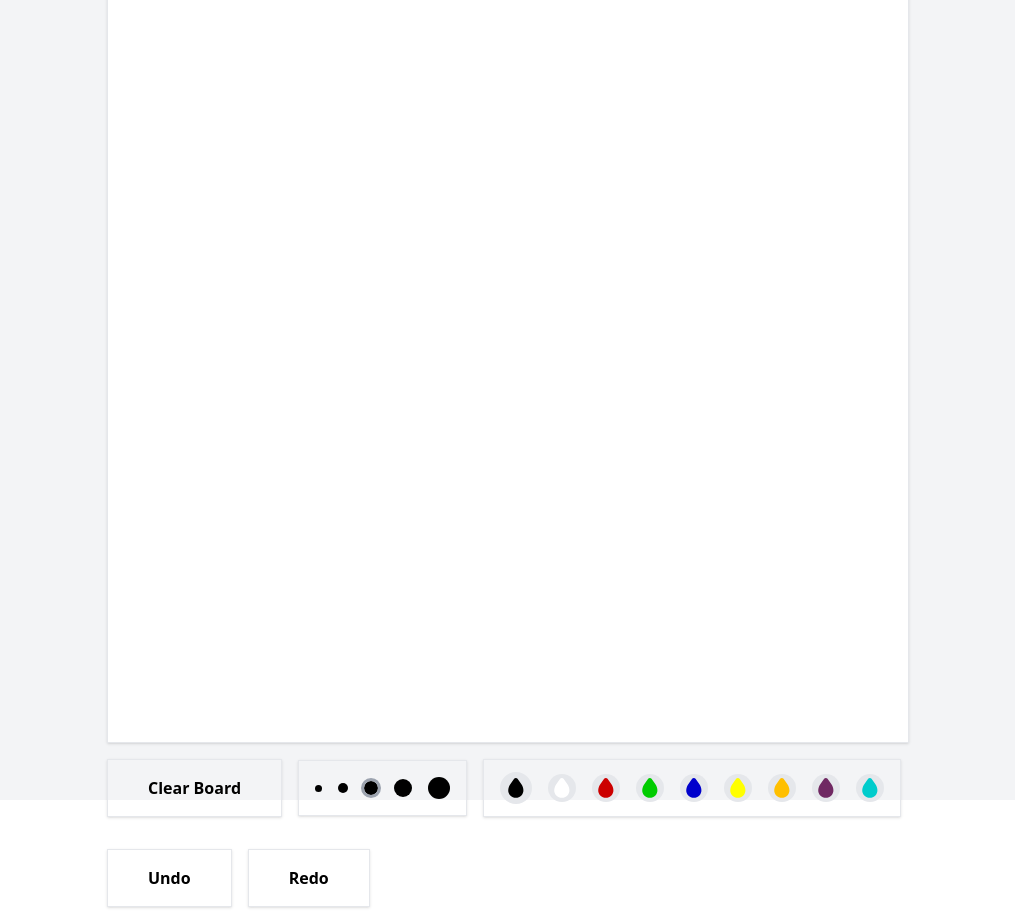
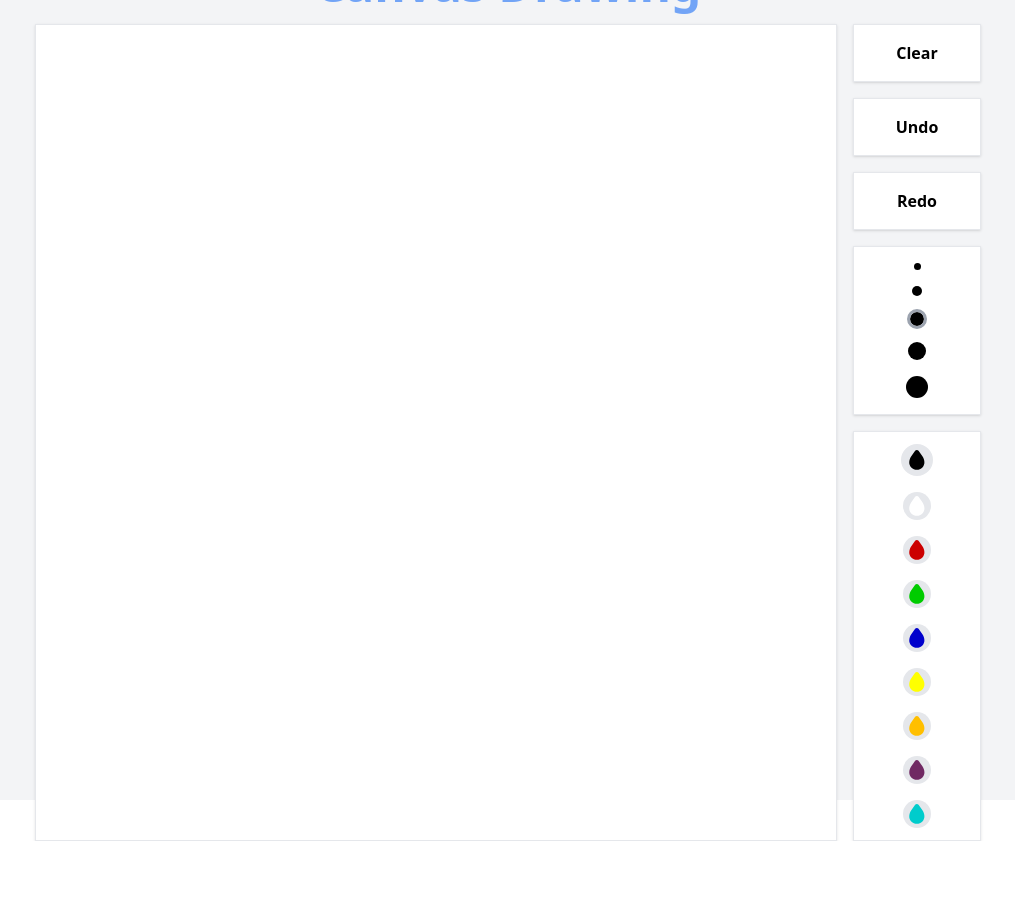
Before and after one commit to val-h/canvas-drawings, a React (Vite) app: page / in a window 1280 px wide. Shown: the whole page, without its empty margins (132-1147 px from the left). After the commit the page ends 841 px from the top, so only its background shows below. Built offline with nearby package versions, Linux system fonts and the light colour scheme.

Commit message:
Updated layout, moved the buttons and selectors as a sidebar to the right

```diff
--- a/src/components/AvailablePointers.jsx
+++ b/src/components/AvailablePointers.jsx
@@ -4,7 +4,7 @@ const AvailablePointers = ({ pointerSize, changePointerSize }) => {
   return (
     <div
       className={
-        "flex justify-center items-center gap-4 border shadow p-4 ml-4"
+        "flex flex-col justify-center items-center bg-white gap-4 border shadow p-4"
       }
     >
       {POINTER_SIZES.map((size) => (
--- a/src/components/Button.jsx
+++ b/src/components/Button.jsx
@@ -2,7 +2,7 @@ const Button = ({ label, onClick, className }) => {
   return (
     <button
       onClick={onClick}
-      className={"font-bold px-10 py-4 border shadow my-4 " + className}
+      className={"font-bold px-8 py-4 border shadow bg-white " + className}
     >
       {label}
     </button>
--- a/src/components/ColorSelector.jsx
+++ b/src/components/ColorSelector.jsx
@@ -4,7 +4,7 @@ import ColorDropIcon from "../icons/ColorDropIcon";
 
 const ColorSelector = ({ changeColor, selectedColor }) => {
   return (
-    <div className="flex justify-center items-center gap-4 border shadow px-4 py-3 ml-4">
+    <div className="flex flex-col bg-white justify-center items-center gap-4 border shadow px-4 py-3">
       {COLORS.map((color) => (
         <div
           key={color.name}
--- a/src/components/DrawingBoard.jsx
+++ b/src/components/DrawingBoard.jsx
@@ -166,7 +166,7 @@ const DrawingBoard = () => {
   }, []);
 
   return (
-    <div>
+    <div className="flex justify-center">
       <canvas
         onMouseDown={handleMouseDown}
         onMouseMove={handleMouseMove}
@@ -178,8 +178,10 @@ const DrawingBoard = () => {
         className="border shadow"
       ></canvas>
 
-      <div className="w-full flex items-center justify-start">
-        <Button onClick={handleClearBoard} label="Clear Board" />
+      <div className="w-32 flex flex-col ml-4 gap-4">
+        <Button onClick={handleClearBoard} label="Clear" />
+        <Button onClick={drawHistory} label="Undo" />
+        <Button onClick={drawHistoryRedo} label="Redo" />
         <AvailablePointers
           pointerSize={pointerSize}
           changePointerSize={handlePointerSizeChange}
@@ -189,10 +191,6 @@ const DrawingBoard = () => {
           changeColor={handleStrokeStyleChange}
         />
       </div>
-      <div className="w-full flex items-center justify-start">
-        <Button onClick={drawHistory} label="Undo" />
-        <Button onClick={drawHistoryRedo} label="Redo" className="ml-4" />
-      </div>
     </div>
   );
 };
```
